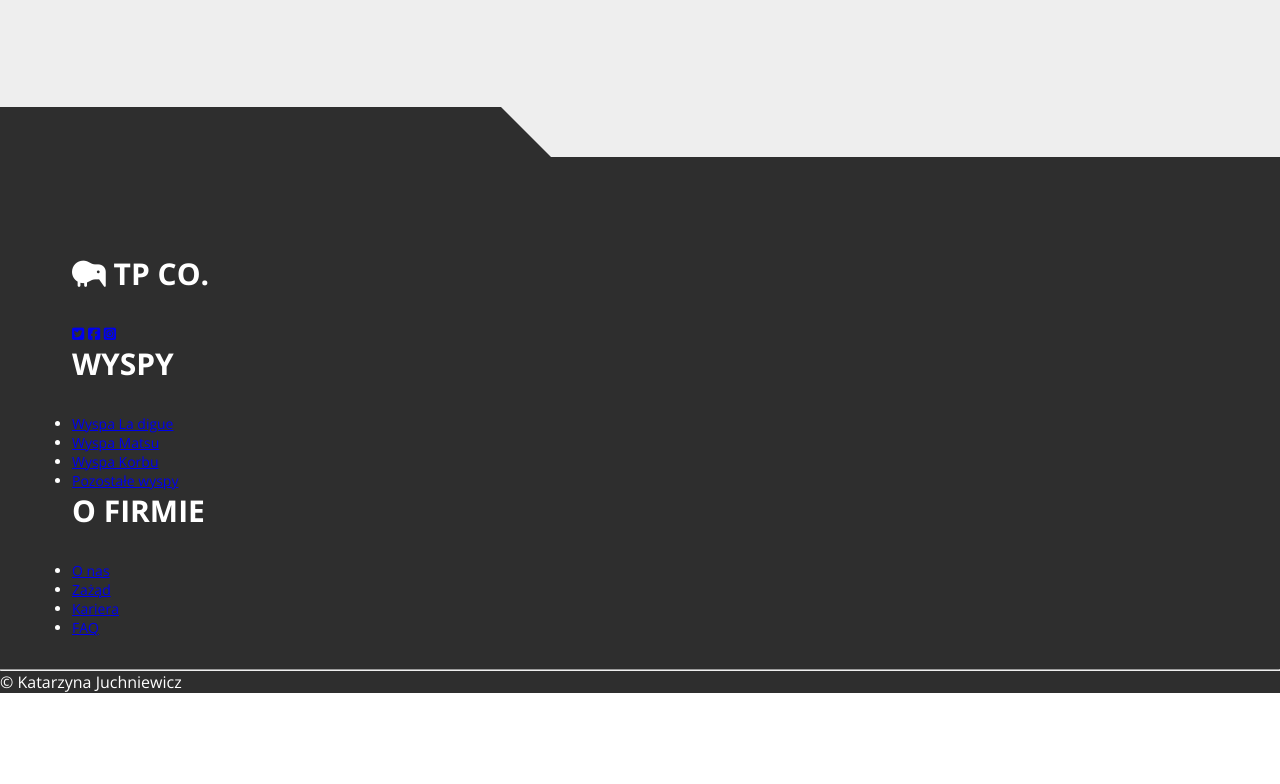
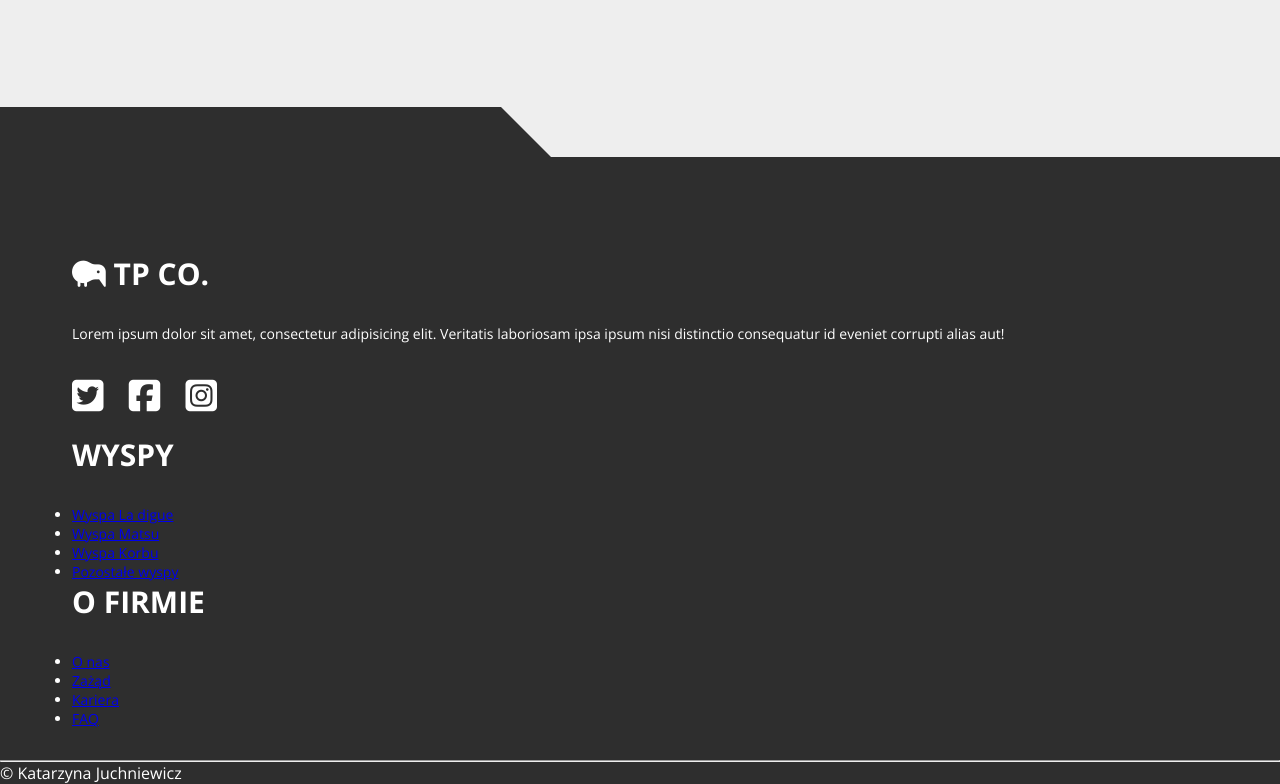
Before and after one commit to JuchKasia/paradise, a plain HTML site: page paradise/index.html in a window 1280 px wide. Shown: the part 7252-8036 px from the top of the page. Before the commit the page ends 7945 px from the top, so only its background shows below. Drawn offline with nearby package versions, Linux system fonts and the light colour scheme.

Commit message:
feat:  added style to footer__box-title and footer__box-social

```diff
--- a/paradise/index.html
+++ b/paradise/index.html
@@ -249,11 +249,13 @@
             <div class="footer__boxes">
                 <div class="footer__box">
                     <h3 class="footer__box-title"> <i class="fas fa-kiwi-bird"></i> TP co.</h3>
-                    <p class="footer__box-social">
+                    <p class="footer__box-text">Lorem ipsum dolor sit amet, consectetur adipisicing elit. Veritatis laboriosam
+                        ipsa ipsum nisi distinctio consequatur id eveniet corrupti alias aut!</p>
+                    <div class="footer__box-social">
                         <a href="#" class="footer__box-link"><i class="fab fa-twitter-square"></i></a>
                         <a href="#" class="footer__box-link"><i class="fab fa-facebook-square"></i></a>
                         <a href="#" class="footer__box-link"><i class="fab fa-instagram-square"></i></a>
-                    </p>
+                    </div>
                 </div>
                 <div class="footer__box footer__box-desktop">
                     <h3 class="footer__box-title">Wyspy</h3>
@@ -276,7 +278,7 @@
             </div>
         </div>
         <hr>
-        <p class="footer__text"> &copy; <span class="footer__year">Katarzyna Juchniewicz</span></p>
+        <p class="footer__bottom-text"> &copy; <span class="footer__year">Katarzyna Juchniewicz</span></p>
     </footer>
     <script src="./js/main.js"></script>
 </body>
--- a/paradise/sass/main.scss
+++ b/paradise/sass/main.scss
@@ -487,7 +487,23 @@ body {
         margin-bottom: 1em;
         font-size: 3rem;
         text-transform: uppercase;
+    }
+    &__box-social {
+        margin: 2em 0 1em;
+    }
+    &__box-link {
+        padding: 0 0.3em;
+        font-size: 3.6rem;
+        color: color.$pure-white;
+        text-decoration: none;
+        transition: color 0.3s;
+        &:first-child {
+            padding-left: 0;
+        }
+        &:hover {
+            color: color.$light-white;
 
+        }
     }
 }
 
```
Also changed, not shown: paradise/css/main.css, 1 other file.
